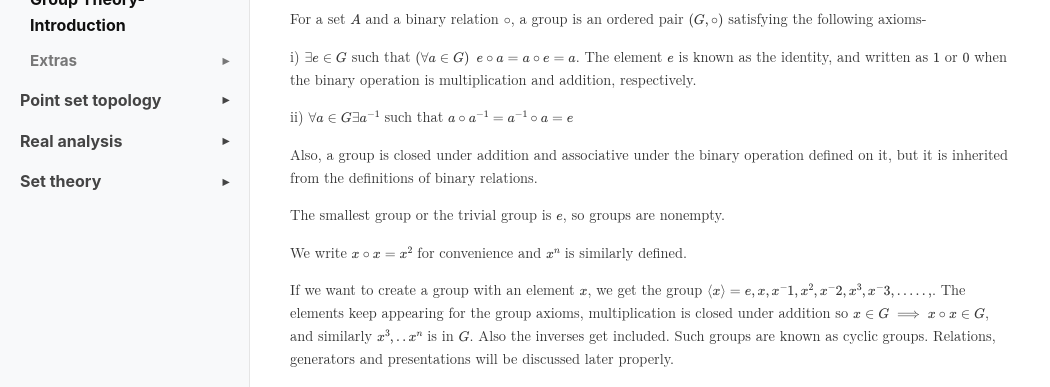
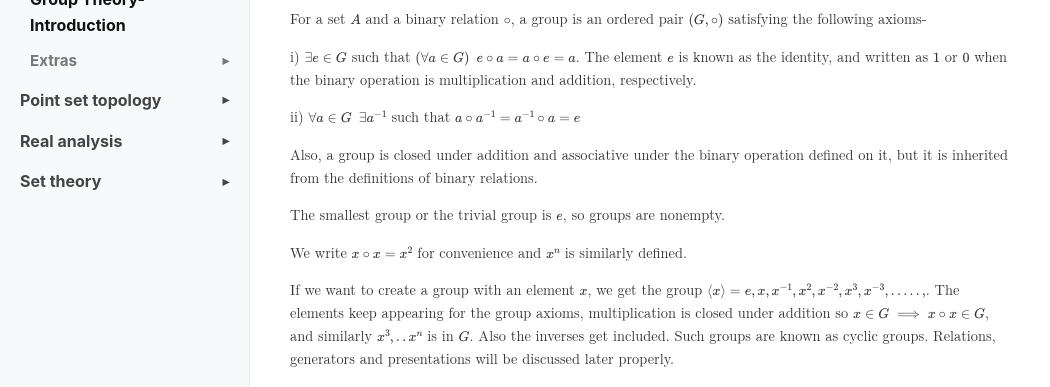
Before and after one commit to Nasif-Abdullah/Math, a Jekyll site: the page built from Group Theory/group_intro.md, in a window 1280 px wide. Shown: the part 191-578 px from the top of the page, without its empty margins (0-1050 px from the left). Built offline with Jekyll 4.4.1, drawn with Linux system fonts in a browser that asks for light colours; some web fonts are replaced.

```diff
--- a/Group Theory/group_intro.md
+++ b/Group Theory/group_intro.md
@@ -11,7 +11,7 @@ For a set $A$ and a binary relation $\circ$, a group is an ordered pair $(G, \ci
 
   i) $\exists e \in G$ such that $(\forall a \in G) \ \ e \circ a = a \circ e = a$. The element $e$ is known as the identity, and written as $1$ or $0$ when the binary operation is multiplication and addition, respectively.
 
-  ii) $\forall a \in G \exists a^{-1}$ such that $a \circ a^{-1} = a^{-1} \circ a = e$
+  ii) $\forall a \in G \ \ \exists a^{-1}$ such that $a \circ a^{-1} = a^{-1} \circ a = e$
 
 Also, a group is closed under addition and associative under the binary operation defined on it, but it is inherited from the definitions of binary relations.
 
@@ -20,4 +20,4 @@ The smallest group or the trivial group is $\{e\}$, so groups are nonempty.
 We write $x \circ x = x^2$ for convenience and $x^n$ is similarly defined.
 
 If we want to create a group with an element $x$, we get the group $\langle x \rangle
- = \{e, x, x^-1, x^2, x^-2, x^3, x^-3, .....,\}$. The elements keep appearing for the group axioms, multiplication is closed under addition so $x \in G \implies x \circ x \in G$, and similarly $x^3,.. x^n$ is in $G$. Also the inverses get included. Such groups are known as cyclic groups. Relations, generators and presentations will be discussed later properly.
+ = \{e, x, x^{-1}, x^2, x^{-2}, x^3, x^{-3}, .....,\}$. The elements keep appearing for the group axioms, multiplication is closed under addition so $x \in G \implies x \circ x \in G$, and similarly $x^3,.. x^n$ is in $G$. Also the inverses get included. Such groups are known as cyclic groups. Relations, generators and presentations will be discussed later properly.
```
